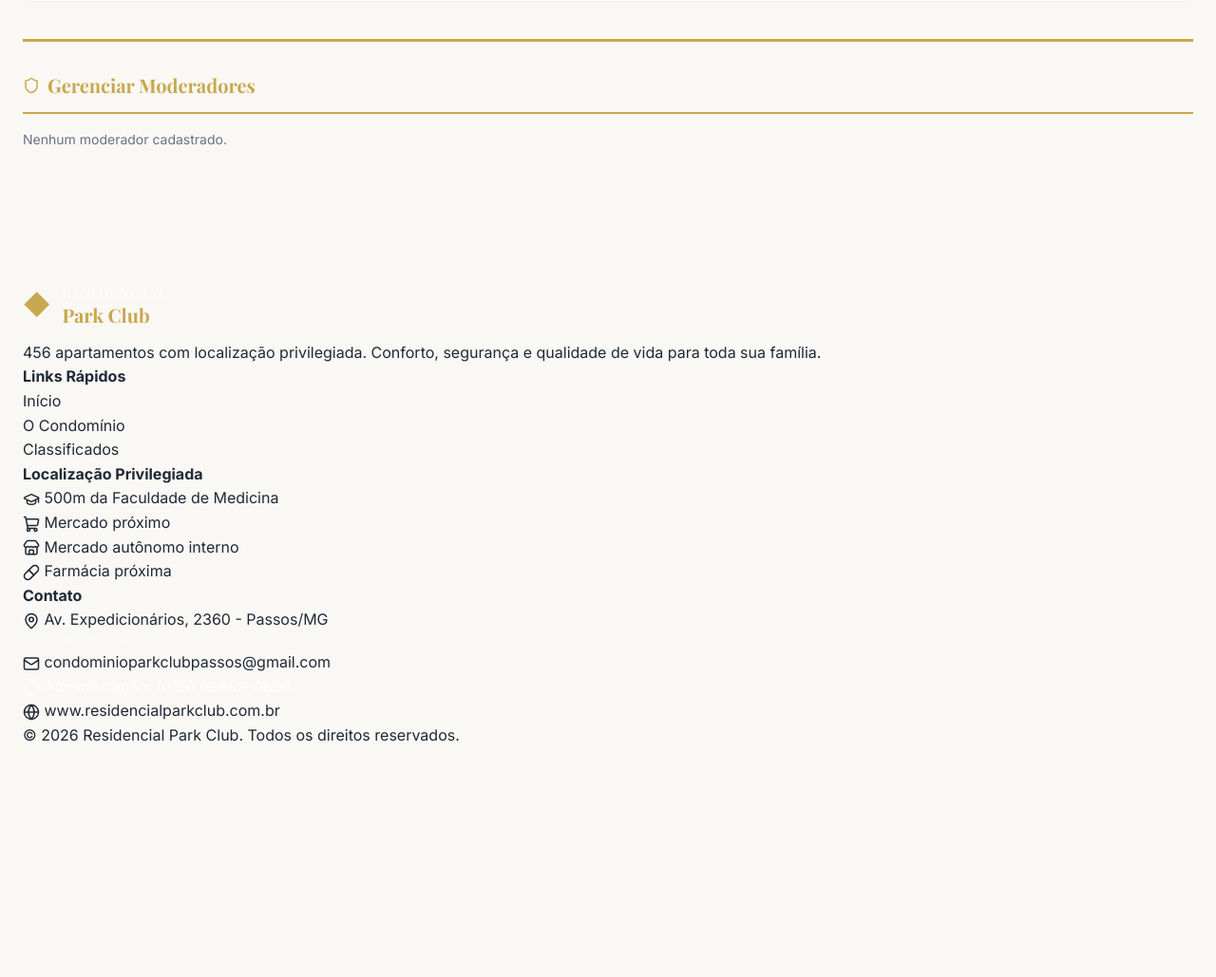
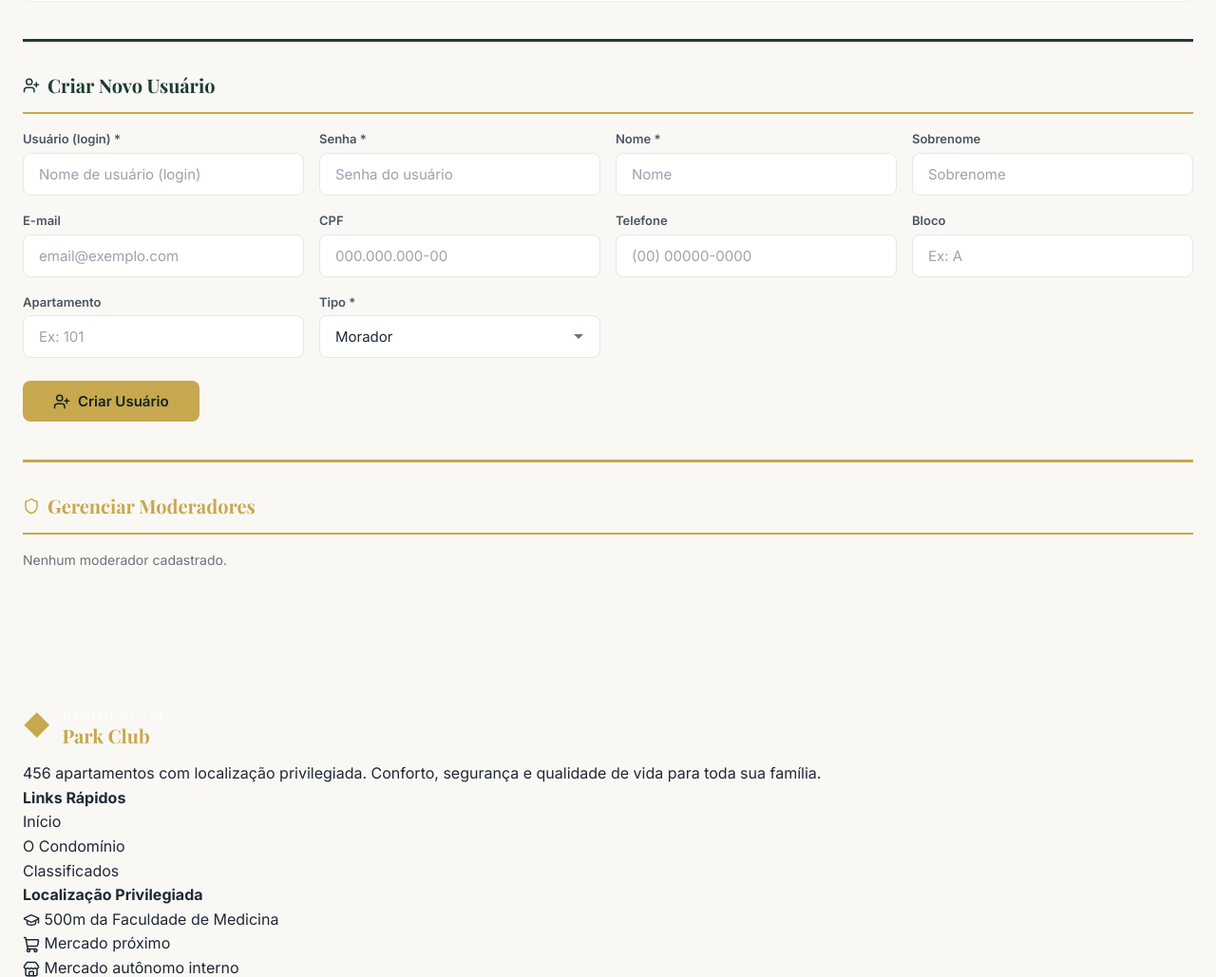
Before and after one commit to lumezencio/residencialparkclub, a Django app: page /moderacao/ in a window 1280 px wide. Shown: the part 1184-2213 px from the top of the page at 95% size. Before the commit the page ends 1965 px from the top, so only its background shows below. Run offline with Django 5.2, Linux system fonts and the light colour scheme; the visitor is signed in with stand-in values (Sample User, id 1); data comes from the database, SQL or seed files in the repository; data that the repository does not hold is empty.

Commit message:
Adiciona painel de criar usuário para superadmin na moderação
Co-Authored-By: Claude Opus 4.6 (1M context) <noreply@anthropic.com>

```diff
--- a/core/forms.py
+++ b/core/forms.py
@@ -89,6 +89,62 @@ class PerfilForm(forms.ModelForm):
         fields = ["first_name", "last_name", "email", "telefone"]
 
 
+class CriarUsuarioForm(forms.ModelForm):
+    """Formulário para o superadmin criar usuários diretamente."""
+    password = forms.CharField(
+        label="Senha",
+        widget=forms.PasswordInput(attrs={"class": "form-input", "placeholder": "Senha do usuário"}),
+    )
+    first_name = forms.CharField(
+        label="Nome",
+        widget=forms.TextInput(attrs={"class": "form-input", "placeholder": "Nome"}),
+    )
+    last_name = forms.CharField(
+        label="Sobrenome",
+        required=False,
+        widget=forms.TextInput(attrs={"class": "form-input", "placeholder": "Sobrenome"}),
+    )
+    email = forms.EmailField(
+        label="E-mail",
+        required=False,
+        widget=forms.EmailInput(attrs={"class": "form-input", "placeholder": "email@exemplo.com"}),
+    )
+    cpf = forms.CharField(
+        label="CPF",
+        max_length=14,
+        required=False,
+        widget=forms.TextInput(attrs={"class": "form-input", "placeholder": "000.000.000-00"}),
+    )
+    telefone = forms.CharField(
+        label="Telefone",
+        required=False,
+        widget=forms.TextInput(attrs={"class": "form-input", "placeholder": "(00) 00000-0000"}),
+    )
+    bloco = forms.CharField(
+        label="Bloco",
+        required=False,
+        widget=forms.TextInput(attrs={"class": "form-input", "placeholder": "Ex: A"}),
+    )
+    apartamento = forms.CharField(
+        label="Apartamento",
+        required=False,
+        widget=forms.TextInput(attrs={"class": "form-input", "placeholder": "Ex: 101"}),
+    )
+    tipo = forms.ChoiceField(
+        label="Tipo",
+        choices=Usuario.TIPO_CHOICES,
+        widget=forms.Select(attrs={"class": "form-input"}),
+    )
+
+    class Meta:
+        model = Usuario
+        fields = ["username", "first_name", "last_name", "email", "cpf", "telefone", "bloco", "apartamento", "tipo"]
+
+    def __init__(self, *args, **kwargs):
+        super().__init__(*args, **kwargs)
+        self.fields["username"].widget.attrs.update({"class": "form-input", "placeholder": "Nome de usuário (login)"})
+
+
 class UploadMidiaForm(forms.Form):
     """Formulário para upload múltiplo de fotos/vídeos do condomínio."""
     CATEGORIA_CHOICES = MidiaCondominio.CATEGORIA_CHOICES
--- a/core/urls.py
+++ b/core/urls.py
@@ -13,6 +13,7 @@ urlpatterns = [
     path("login/", auth_views.LoginView.as_view(template_name="core/login.html"), name="login"),
     path("logout/", auth_views.LogoutView.as_view(), name="logout"),
     path("moderacao/", views.moderacao, name="moderacao"),
+    path("moderacao/criar-usuario/", views.criar_usuario, name="criar_usuario"),
     path("moderacao/aprovar/<str:tipo>/<int:pk>/", views.moderar_item, name="moderar_item"),
     path("galeria/excluir/<int:pk>/", views.excluir_midia, name="excluir_midia"),
 ]
--- a/core/views.py
+++ b/core/views.py
@@ -7,7 +7,7 @@ from django.http import HttpResponseForbidden
 from django.utils import timezone
 from django.db.models import Count
 from .models import MidiaCondominio, Informacao, Usuario, VisitaSite
-from .forms import CadastroForm, PerfilForm, UploadMidiaForm
+from .forms import CadastroForm, PerfilForm, UploadMidiaForm, CriarUsuarioForm
 from classificados.models import Anuncio
 from comunicacao.models import MuralPost, MensagemAdministracao
 
@@ -201,6 +201,9 @@ def moderacao(request):
     moderadores = Usuario.objects.filter(tipo="moderador").order_by("first_name")
     moradores_aprovados = Usuario.objects.filter(aprovado=True).exclude(tipo="moderador").exclude(is_superuser=True).order_by("first_name")
 
+    # Form de criar usuário (só superadmin)
+    criar_usuario_form = CriarUsuarioForm() if request.user.is_superuser else None
+
     return render(request, "core/moderacao.html", {
         "anuncios_pendentes": anuncios_pendentes,
         "anuncios_aprovados": anuncios_aprovados,
@@ -218,7 +221,34 @@ def moderacao(request):
         "paginas_populares": paginas_populares,
         "moderadores": moderadores,
         "moradores_aprovados": moradores_aprovados,
+        "criar_usuario_form": criar_usuario_form,
     })
+
+
+@login_required
+def criar_usuario(request):
+    if not request.user.is_superuser:
+        return HttpResponseForbidden("Acesso restrito ao administrador.")
+
+    if request.method == "POST":
+        form = CriarUsuarioForm(request.POST)
+        if form.is_valid():
+            user = form.save(commit=False)
+            user.set_password(form.cleaned_data["password"])
+            user.aprovado = True
+            user.is_active = True
+            if form.cleaned_data["tipo"] in ("admin", "moderador"):
+                user.is_staff = True
+            user.save()
+            messages.success(request, f"Usuário '{user.username}' criado com sucesso como {user.get_tipo_display()}!")
+            return redirect("core:moderacao")
+        else:
+            for field, errors in form.errors.items():
+                for error in errors:
+                    messages.error(request, f"{field}: {error}")
+            return redirect("core:moderacao")
+
+    return redirect("core:moderacao")
 
 
 @login_required
--- a/templates/core/moderacao.html
+++ b/templates/core/moderacao.html
@@ -369,6 +369,64 @@
         </div>
         {% endif %}
 
+        <!-- Criar Usuário (só superadmin) -->
+        {% if user.is_superuser and criar_usuario_form %}
+        <div class="mod-section animate-on-scroll" style="margin-top:40px;border-top:3px solid var(--primary);padding-top:30px;">
+            <h2 class="mod-section-title" style="color:var(--primary);">
+                <i data-lucide="user-plus" class="icon-sm"></i>
+                Criar Novo Usuário
+            </h2>
+            <form method="post" action="{% url 'core:criar_usuario' %}" style="display:grid;grid-template-columns:repeat(auto-fill,minmax(250px,1fr));gap:16px;margin-top:16px;">
+                {% csrf_token %}
+                <div>
+                    <label style="font-size:13px;font-weight:600;color:var(--gray-600);margin-bottom:4px;display:block;">Usuário (login) *</label>
+                    {{ criar_usuario_form.username }}
+                </div>
+                <div>
+                    <label style="font-size:13px;font-weight:600;color:var(--gray-600);margin-bottom:4px;display:block;">Senha *</label>
+                    {{ criar_usuario_form.password }}
+                </div>
+                <div>
+                    <label style="font-size:13px;font-weight:600;color:var(--gray-600);margin-bottom:4px;display:block;">Nome *</label>
+                    {{ criar_usuario_form.first_name }}
+                </div>
+                <div>
+                    <label style="font-size:13px;font-weight:600;color:var(--gray-600);margin-bottom:4px;display:block;">Sobrenome</label>
+                    {{ criar_usuario_form.last_name }}
+                </div>
+                <div>
+                    <label style="font-size:13px;font-weight:600;color:var(--gray-600);margin-bottom:4px;display:block;">E-mail</label>
+                    {{ criar_usuario_form.email }}
+                </div>
+                <div>
+                    <label style="font-size:13px;font-weight:600;color:var(--gray-600);margin-bottom:4px;display:block;">CPF</label>
+                    {{ criar_usuario_form.cpf }}
+                </div>
+                <div>
+                    <label style="font-size:13px;font-weight:600;color:var(--gray-600);margin-bottom:4px;display:block;">Telefone</label>
+                    {{ criar_usuario_form.telefone }}
+                </div>
+                <div>
+                    <label style="font-size:13px;font-weight:600;color:var(--gray-600);margin-bottom:4px;display:block;">Bloco</label>
+                    {{ criar_usuario_form.bloco }}
+                </div>
+                <div>
+                    <label style="font-size:13px;font-weight:600;color:var(--gray-600);margin-bottom:4px;display:block;">Apartamento</label>
+                    {{ criar_usuario_form.apartamento }}
+                </div>
+                <div>
+                    <label style="font-size:13px;font-weight:600;color:var(--gray-600);margin-bottom:4px;display:block;">Tipo *</label>
+                    {{ criar_usuario_form.tipo }}
+                </div>
+                <div style="grid-column:1/-1;margin-top:8px;">
+                    <button type="submit" class="btn btn-primary" style="padding:12px 32px;font-size:15px;">
+                        <i data-lucide="user-plus" class="icon-sm"></i> Criar Usuário
+                    </button>
+                </div>
+            </form>
+        </div>
+        {% endif %}
+
         <!-- Gerenciar Moderadores (só superadmin) -->
         {% if user.is_superuser %}
         <div class="mod-section animate-on-scroll" style="margin-top:40px;border-top:3px solid var(--accent);padding-top:30px;">
```
